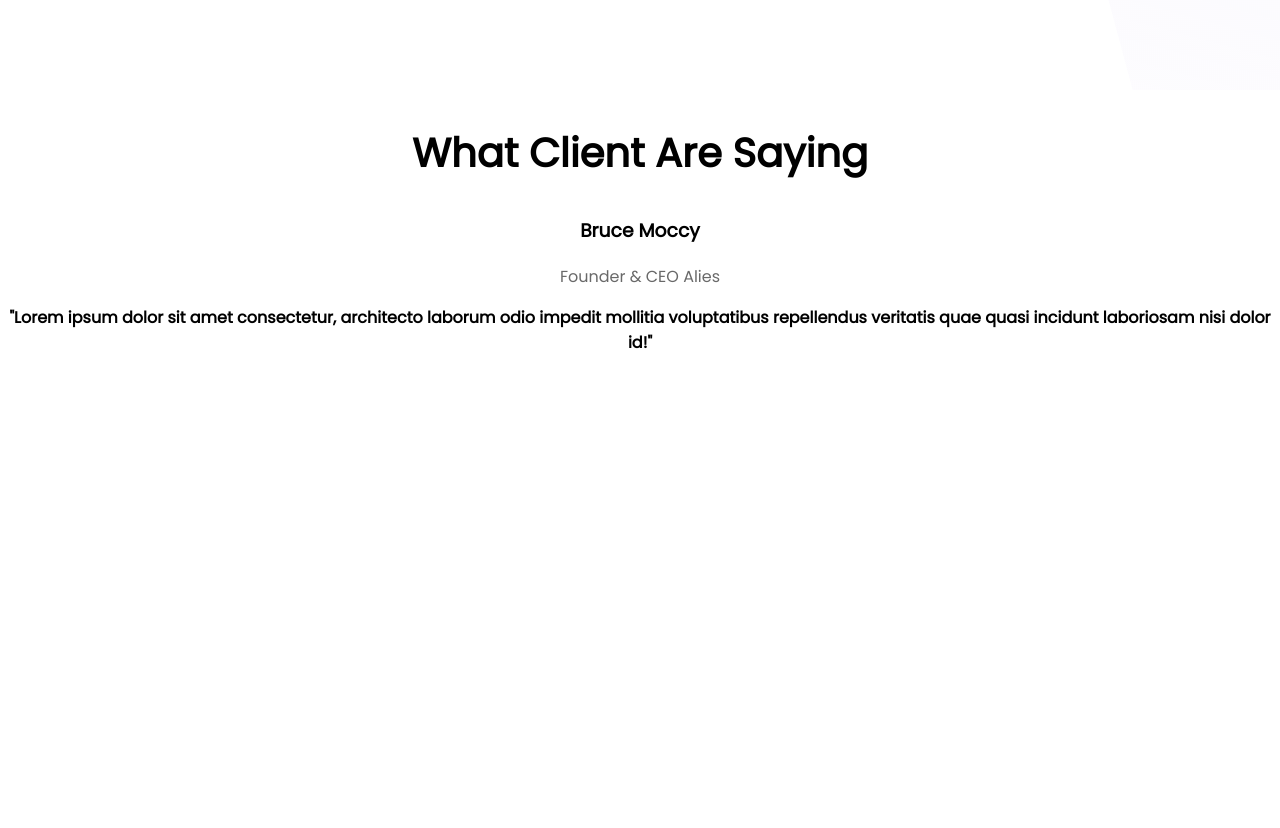
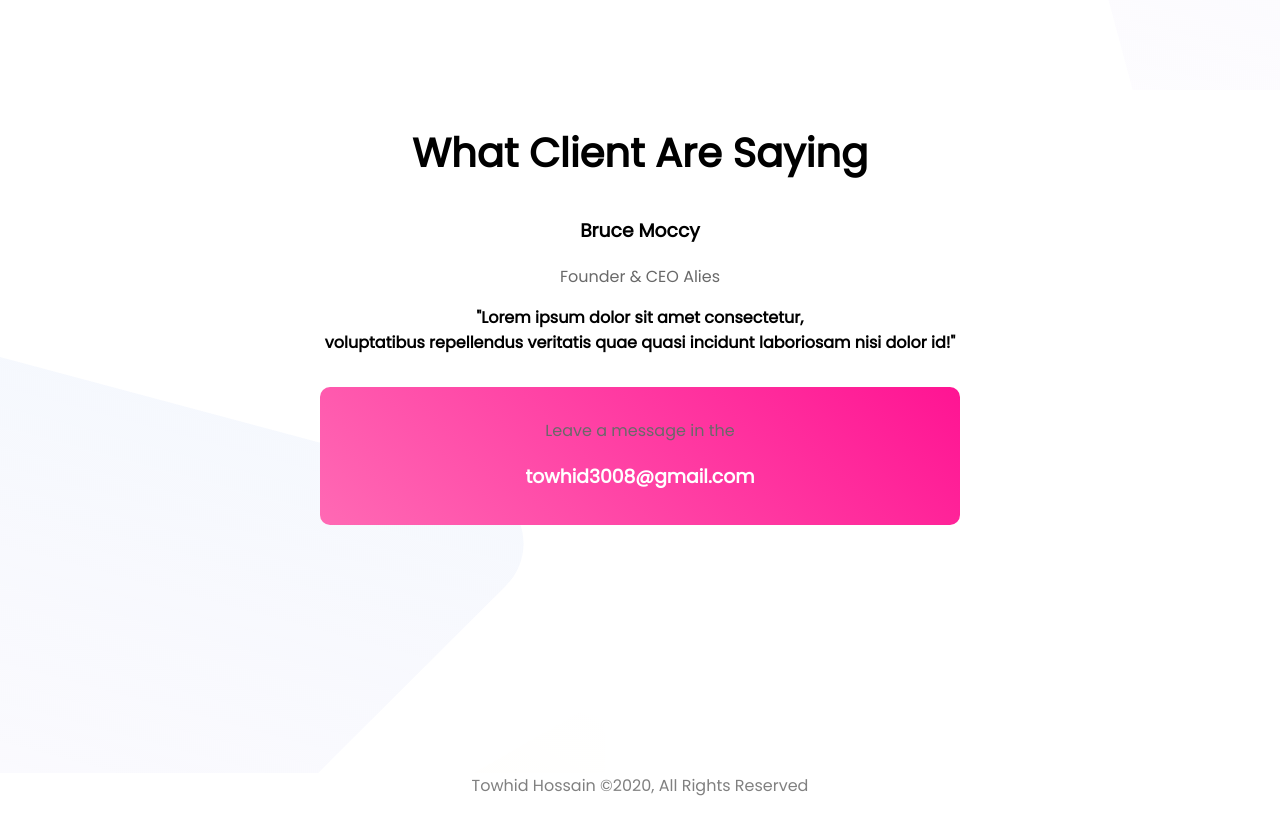
Before and after one commit to towhiid/personal-website, a plain HTML site: page index.html in a window 1280 px wide. Shown: the part 1960-2788 px from the top of the page. Before the commit the page ends 2733 px from the top, so only its background shows below. Drawn offline with Linux system fonts and the light colour scheme.

Commit message:
website completed

```diff
--- a/index.html
+++ b/index.html
@@ -51,7 +51,12 @@
         <h2>What Client Are Saying</h2>
         <h3>Bruce Moccy</h3>
         <p>Founder & CEO Alies</p>
-        <b class="client-p">"Lorem ipsum dolor sit amet consectetur,  architecto laborum odio impedit mollitia voluptatibus repellendus veritatis quae quasi incidunt laboriosam nisi dolor id!"</b>
+       <div> <b class="client-p">"Lorem ipsum dolor sit amet consectetur, <br> voluptatibus repellendus veritatis quae quasi incidunt laboriosam nisi dolor id!"</b>
+        </div>
+        <div class="contact-area">
+            <a class="contact-button" target="_blank" href=""><p>Leave a message in the </p><h3>towhid3008@gmail.com</h3> </a>
+        </div>
     </section>
+    <footer class="footer-area">Towhid Hossain ©2020, All Rights Reserved</footer>
 </body>
 </html>
--- a/style.css
+++ b/style.css
@@ -70,8 +70,30 @@ section{
 }
 .client-area{
     text-align: center;
+    background-image: url(images/footer-bg.png);
+    background-repeat: no-repeat;
 }
 .client-area b{
     text-align: center;
-    margin-right:0 100px;
+
 }
+.contact-area{
+    width: 50%;
+    margin: auto;
+}
+.contact-button{
+    text-decoration:none;
+    background-image: linear-gradient(45deg,hotpink,deeppink);
+    padding:15px 15px;
+    border-radius:10px;
+    color:white;
+    font-weight:500;
+    margin-top:5%;
+    display:block;
+}
+.footer-area{
+    text-align: center;
+    color: gray;
+    font-weight: lighter;
+    padding-bottom: 30px;
+}
```
